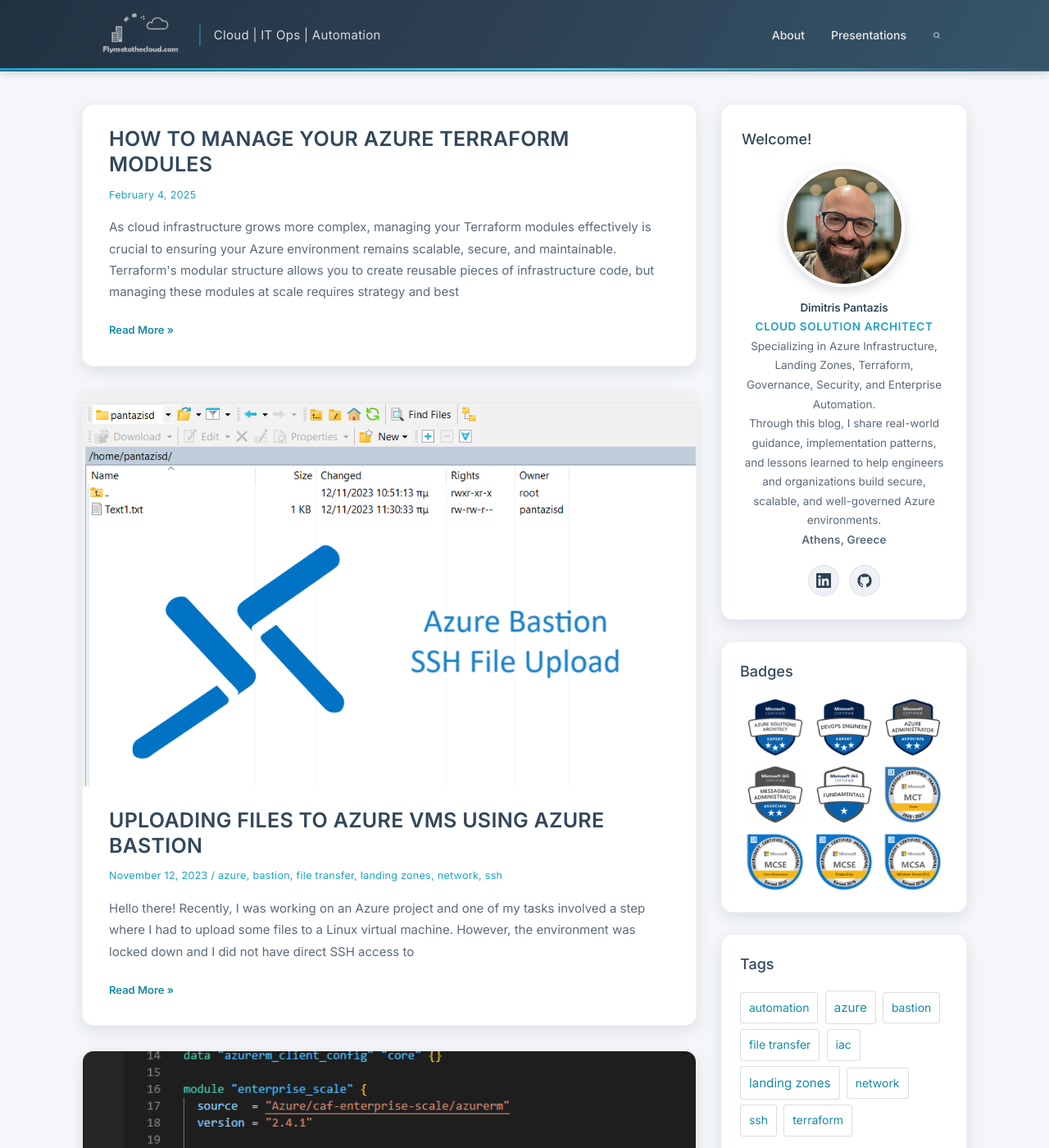
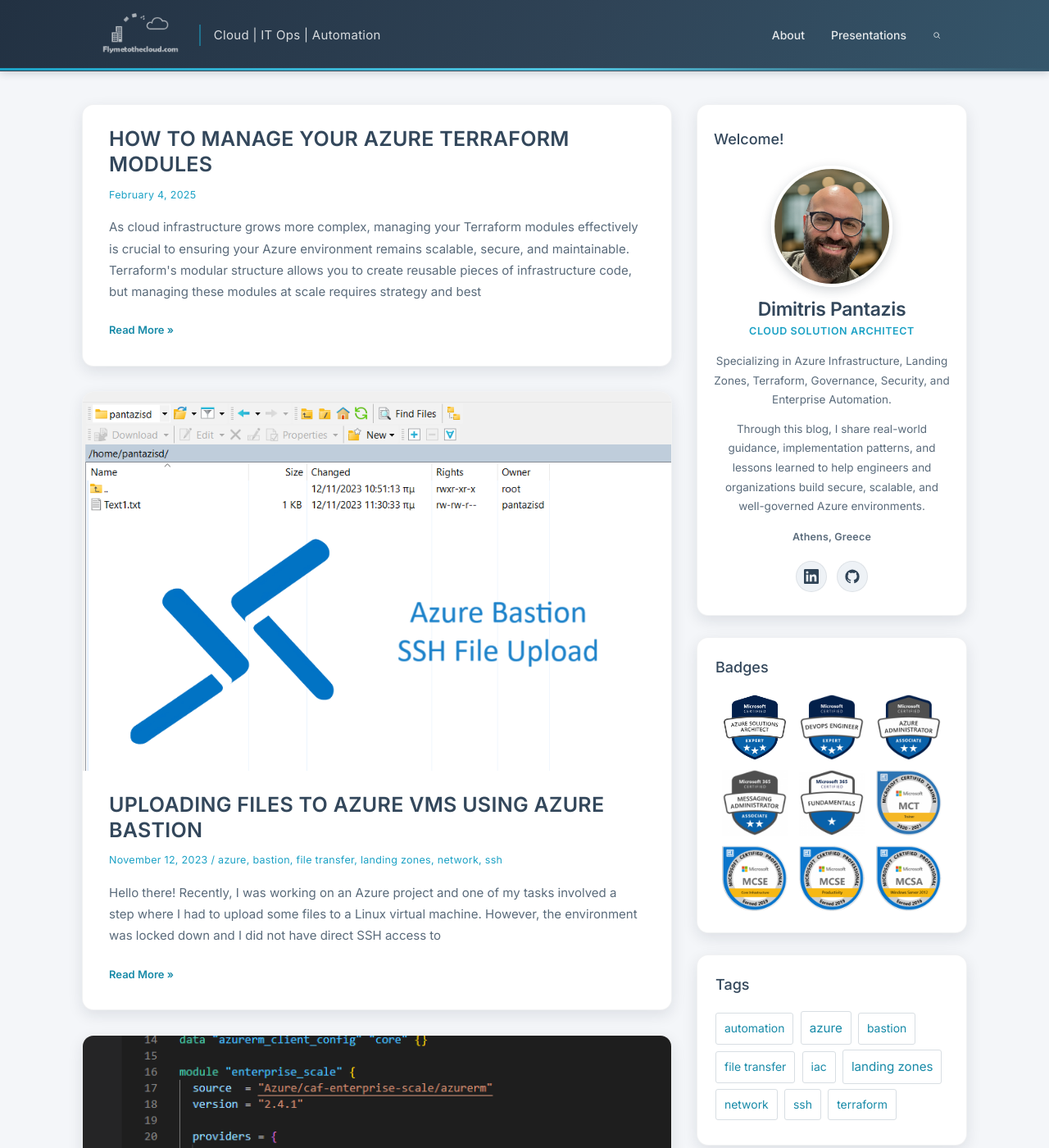
Before and after one commit to dpantaz/flymetothecloud, a Jekyll site: the page built from index.md, in a window 1280 px wide and 1400 px high. Shown: the whole window at 82% size. Built offline with Jekyll 4.4.1, drawn with Linux system fonts in a browser that asks for light colours.

Commit message:
Widen profile card and enlarge the name
Widen the sidebar 300->330px and trim welcome-card side padding so the
bio wraps less aggressively. Enlarge the name 19->23px (semibold) so it
reads as the second most prominent element after the photo. Remove a
leftover generic .welcome-body p rule that was overriding the name/role
sizes via higher specificity.

Co-authored-by: Copilot App <223556219+Copilot@users.noreply.github.com>
Copilot-Session: 3dd01e10-cf7f-4105-8805-ccea87f7022f

```diff
--- a/assets/css/style.css
+++ b/assets/css/style.css
@@ -122,7 +122,7 @@ img { max-width: 100%; height: auto; }
   gap: 30px;
 }
 .content { flex: 1 1 auto; min-width: 0; }
-.sidebar { flex: 0 0 300px; }
+.sidebar { flex: 0 0 330px; }
 
 /* --- Post cards ------------------------------------------------------------ */
 .post-card {
@@ -275,7 +275,7 @@ img { max-width: 100%; height: auto; }
   font-size: 18px;
   color: var(--ink);
 }
-.widget-welcome { padding: 26px 24px 28px; }
+.widget-welcome { padding: 26px 20px 28px; }
 .welcome-body { text-align: center; }
 .welcome-photo {
   display: block;
@@ -290,10 +290,11 @@ img { max-width: 100%; height: auto; }
 .welcome-name {
   margin: 0;
   font-family: var(--font-head);
-  font-size: 19px;
+  font-size: 23px;
   font-weight: 600;
   color: var(--ink);
-  letter-spacing: -.01em;
+  letter-spacing: -.015em;
+  line-height: 1.2;
 }
 .welcome-role {
   margin: 2px 0 14px;
@@ -312,7 +313,6 @@ img { max-width: 100%; height: auto; }
   color: var(--body);
   letter-spacing: .2px;
 }
-.welcome-body p { margin: 0; font-size: 13.5px; }
 .welcome-social {
   display: flex;
   justify-content: center;
```
